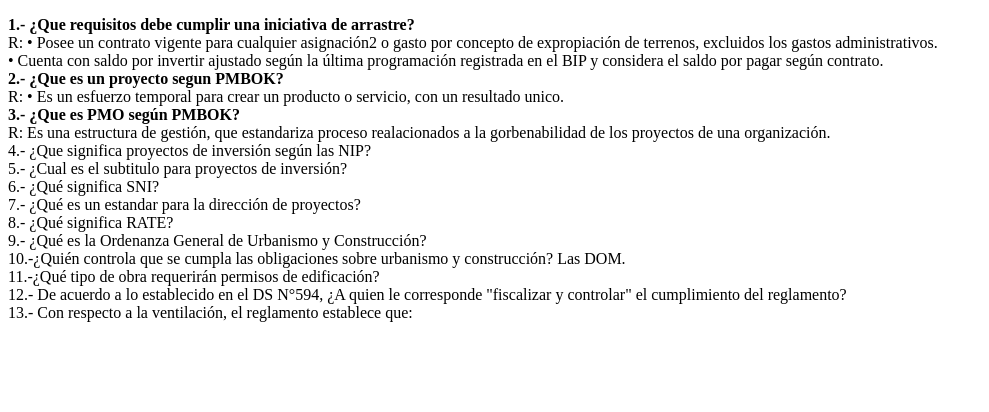
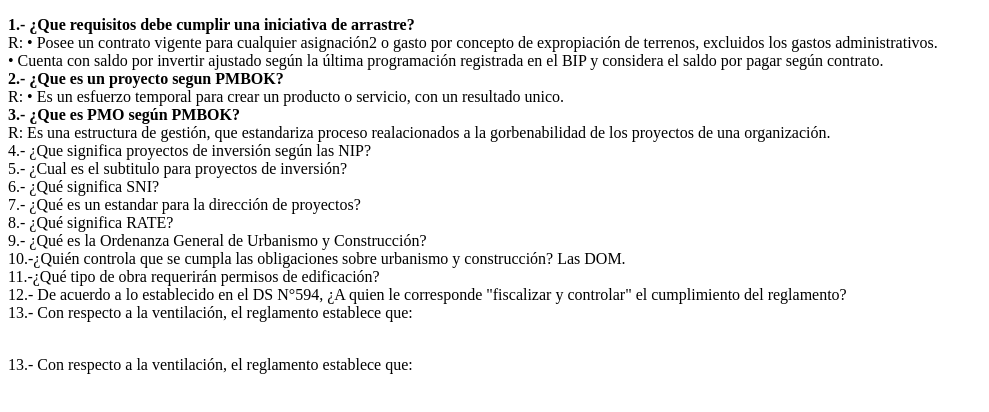
Before and after one commit to AllanQuintana/D-241022, a plain HTML site: page index.html in a window 1280 px wide. Shown: the whole page, without its empty margins (0-989 px from the left). Drawn offline with Linux system fonts and the light colour scheme.

Commit message:
agregando foote

```diff
--- a/index.html
+++ b/index.html
@@ -41,6 +41,8 @@
             </p>
     </body>
     <footer>
-
+        <br>
+        13.- Con respecto a la ventilación, el reglamento establece que:
+        </p>
     </footer>
 </html>
```
